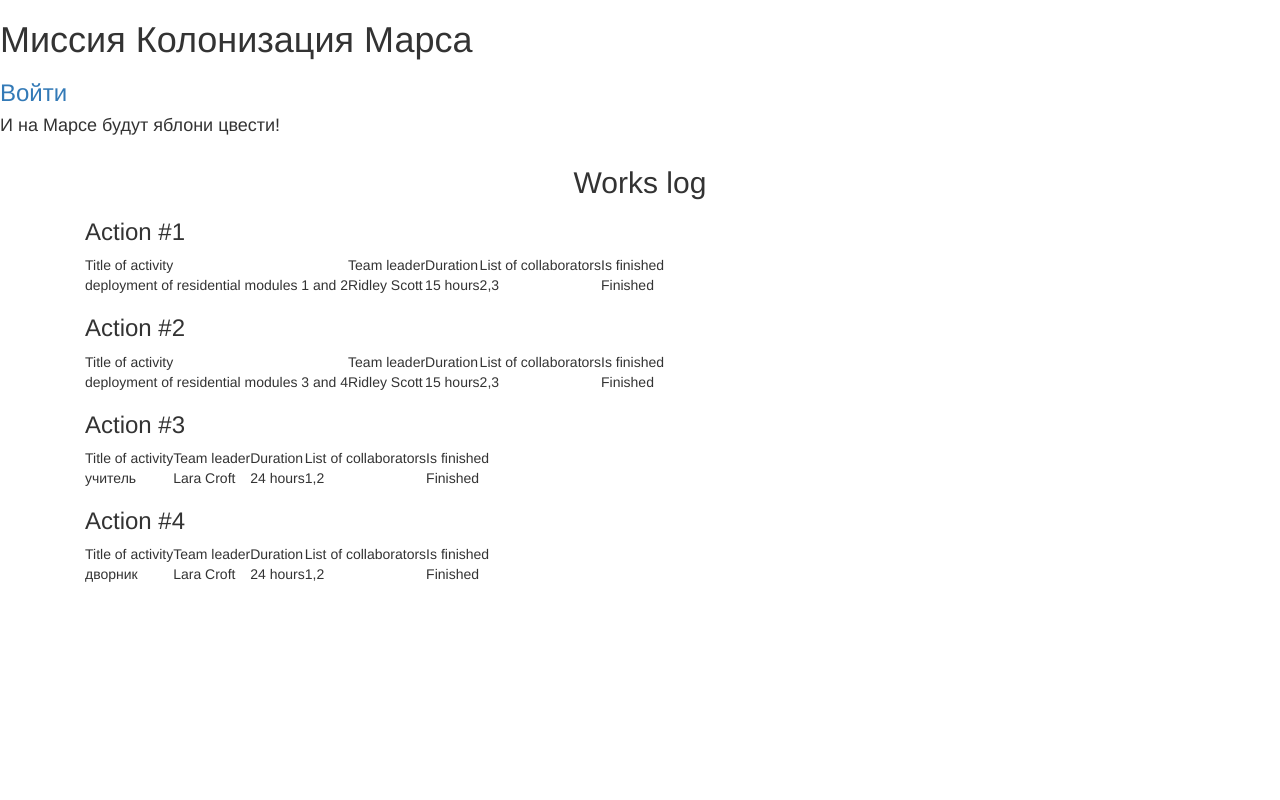
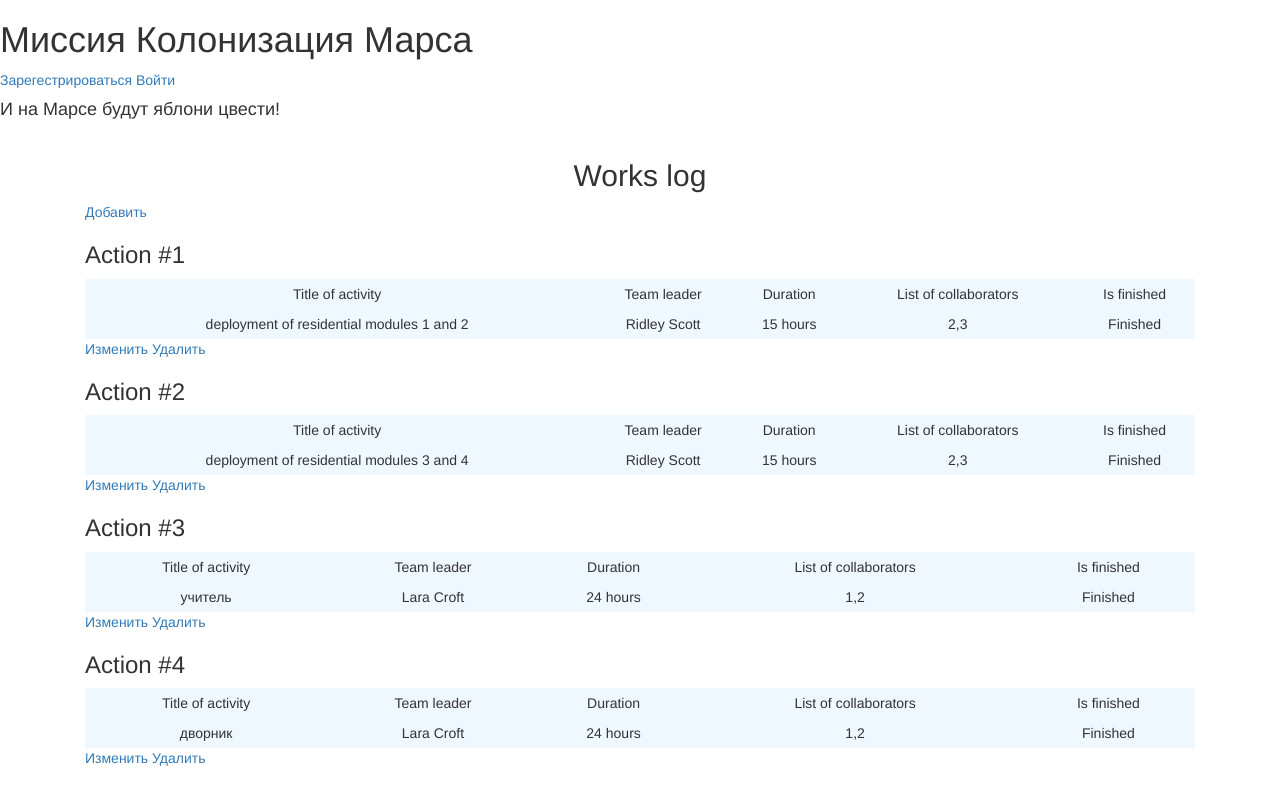
Before and after one commit to Mishgite/Mars, a Flask app: page / in a window 1280 px wide. Run offline with Flask 3, Linux system fonts and the light colour scheme; data comes from the database, SQL or seed files in the repository; some libraries are stand-ins or nearby versions.

Commit message:
Добавим кнопки

```diff
--- a/static/css/styles.css
+++ b/static/css/styles.css
@@ -7,7 +7,9 @@ p{
 .container {
     margin: 20px;
 }
-table {
-            width: 100%;
-            border-collapse: collapse;
-        }
+.tbl {
+    width: 100%;
+    text-align: center;
+    background-color: aliceblue;
+    line-height: 30px;
+}
--- a/templates/base.html
+++ b/templates/base.html
@@ -7,7 +7,7 @@
           href="https://stackpath.bootstrapcdn.com/bootstrap/4.4.1/css/bootstrap.min.css"
           integrity="sha384-Vkoo8x4CGsO3+Hhxv8T/Q5PaXtkKtu6ug5TOeNV6gBiFeWPGFN9MuhOf23Q9Ifjh"
           crossorigin="anonymous">
-    <link rel="stylesheet" type="text/css" href="/static/css/style.css">
+    <link rel="stylesheet" type="text/css" href="/static/css/styles.css">
     <title>{{title}}</title>
     <script type="text/javascript" src="//code.jquery.com/jquery-1.9.1.js"></script>
     <script type="text/javascript"
@@ -24,9 +24,10 @@
 <div class="first_line">
     <h1 class="first_line_content">Миссия Колонизация Марса</h1>
     {% if current_user.is_authenticated %}
-        <h3><a href="http://localhost:5000/logout">{{ current_user.name }}</a></h3>
+        <a href="http://localhost:5000/logout">{{ current_user.name }}</a>
     {% else %}
-        <h3 class="first_line_content"><a href="http://localhost:5000/login">Войти</a></h3>
+        <a href="http://localhost:5000/register">Зарегестрироваться</a>
+        <a href="http://localhost:5000/login">Войти</a>
     {% endif %}
 </div>
 <h4>И на Марсе будут яблони цвести!</h4>
--- a/templates/jobs.html
+++ b/templates/jobs.html
@@ -2,7 +2,9 @@
 
 {% block content %}
     <h2 align="center">Works log</h2>
-
+        <div class="edit_jobs">
+        <a href="http://localhost:5000/register_jobs">Добавить</a
+        </div>
     {% for job in jobs %}
         <h3>Action #{{ loop.index }}</h3>
         <table class="tbl">
@@ -21,5 +23,7 @@
                 <td>{% if job.is_finished == 0 %} Is not finished {% else %} Finished {% endif %}</td>
             </tr>
         </table>
+        <a href="http://localhost:5000/job/{{job.id}}">Изменить</a>
+        <a href="http://localhost:5000/job_delete/{{job.id}}">Удалить</a>
     {% endfor %}
 {% endblock %}
```
